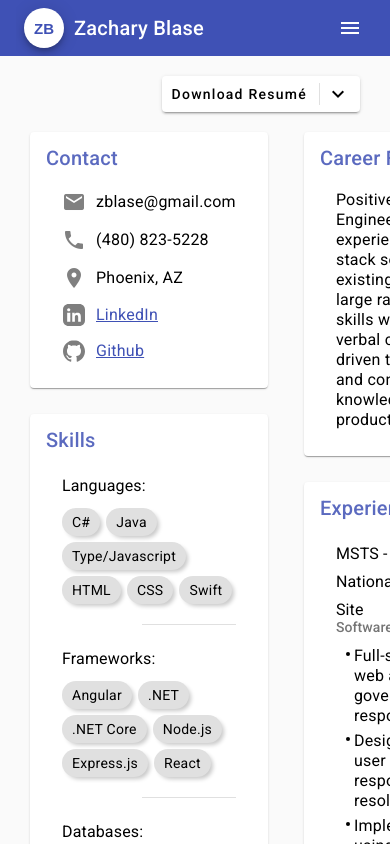
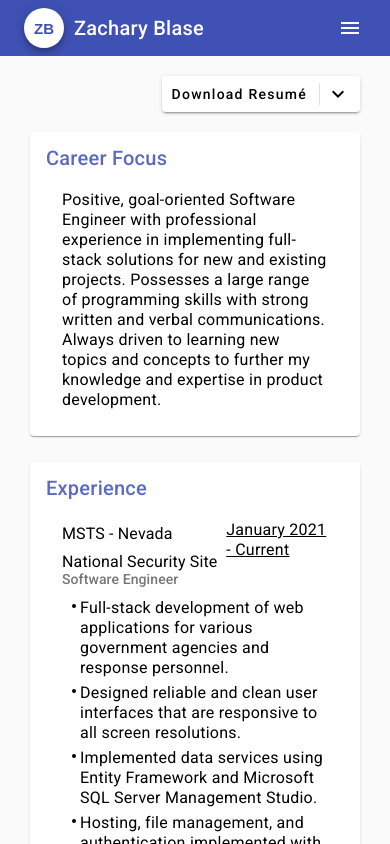
Before and after one commit to zblase/ZackPortfolioClient, an Angular app: page /home in a window 390 px wide. Built offline with nearby package versions, Linux system fonts and the light colour scheme.

Commit message:
mobile responsive home

```diff
--- a/src/app/home/home.component.css
+++ b/src/app/home/home.component.css
@@ -37,3 +37,7 @@ button.mat-menu-item {
     padding: 0 8px;
     background-color: pink;
 }
+
+.cardWrapper {
+    display: flex; flex-flow: row nowrap; gap: 36px; margin-top: 20px;
+}
--- a/src/app/home/home.component.html
+++ b/src/app/home/home.component.html
@@ -22,7 +22,7 @@
       </mat-menu>
     </div>
 
-    <div style="display: flex; flex-flow: row nowrap; gap: 36px; margin-top: 20px;">
+    <div class="cardWrapper">
       <div style="display: flex; flex-flow: column nowrap; gap: 26px;">
         <div>
           <mat-card>
--- a/src/styles.css
+++ b/src/styles.css
@@ -183,4 +183,8 @@ mat-card-content {
     margin: 0 !important;
     color:#9c9c9c !important;
   }
+
+  .cardWrapper {
+    flex-flow: column-reverse nowrap !important;
+  }
 }
```
